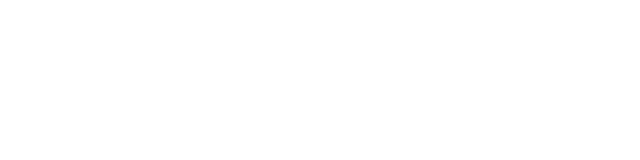
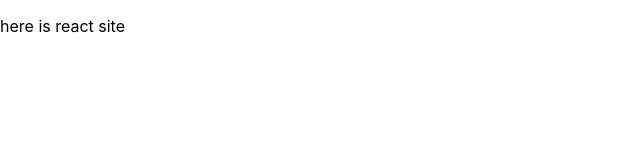
Before and after one commit to ch1n069/auth-front, a React (Create React App) app: page / in a window 1280 px wide. Shown: the top 160 px of the page, without its empty margins (0-640 px from the left). Built offline with nearby package versions, Linux system fonts and the light colour scheme.

Commit message:
:paint: created folders for components and pages

```diff
--- a/src/App.js
+++ b/src/App.js
@@ -1,8 +1,12 @@
-import logo from "./logo.svg";
+// import logo from "./logo.svg";
 import "./App.css";
 
 function App() {
-  return <div></div>;
+  return (
+    <div>
+      <p>here is react site</p>
+    </div>
+  );
 }
 
 export default App;
```
Also changed, not shown: src/setupTests.js (deleted, +0 -5 lines), src/App.css (indentation only), src/pages/HomePage.js (added), 1 other file (tests, documents, lock files or other folders).
